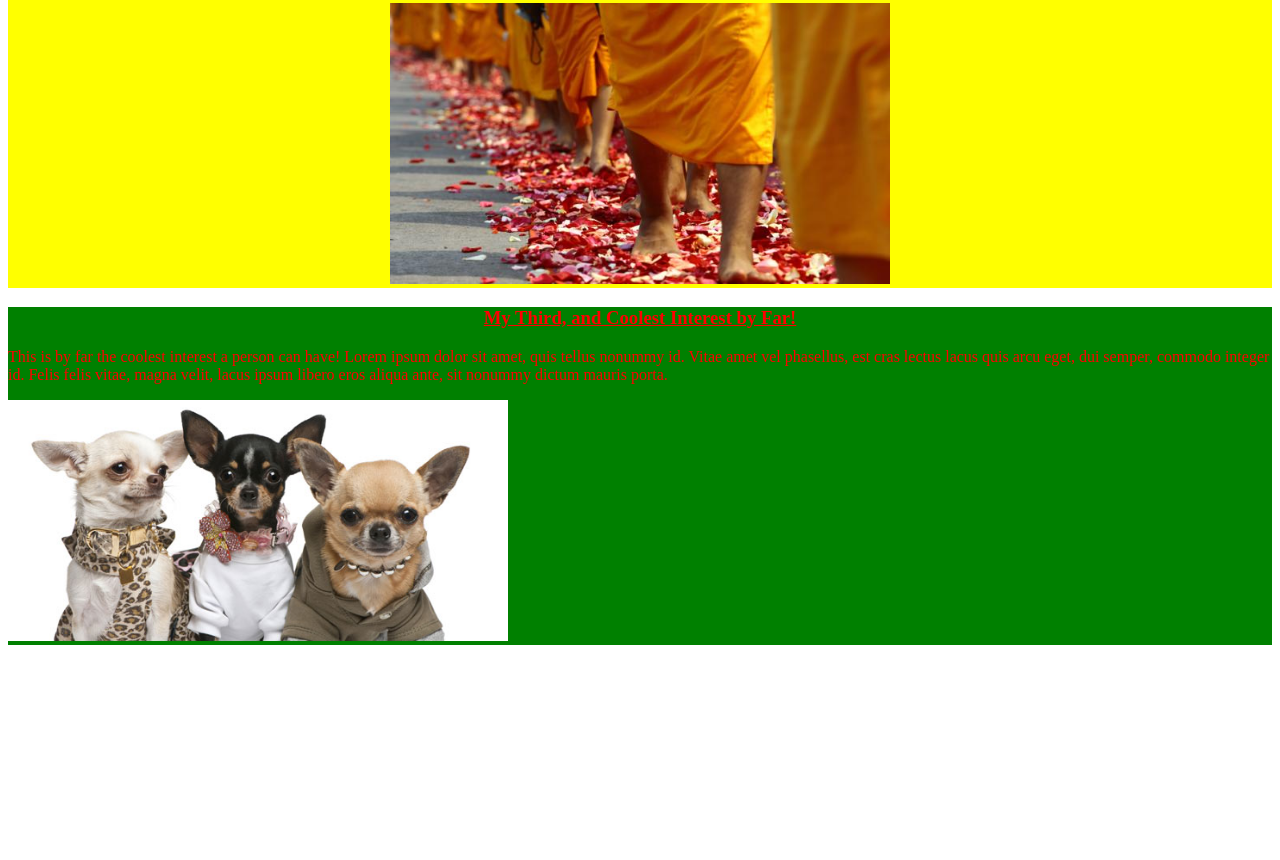
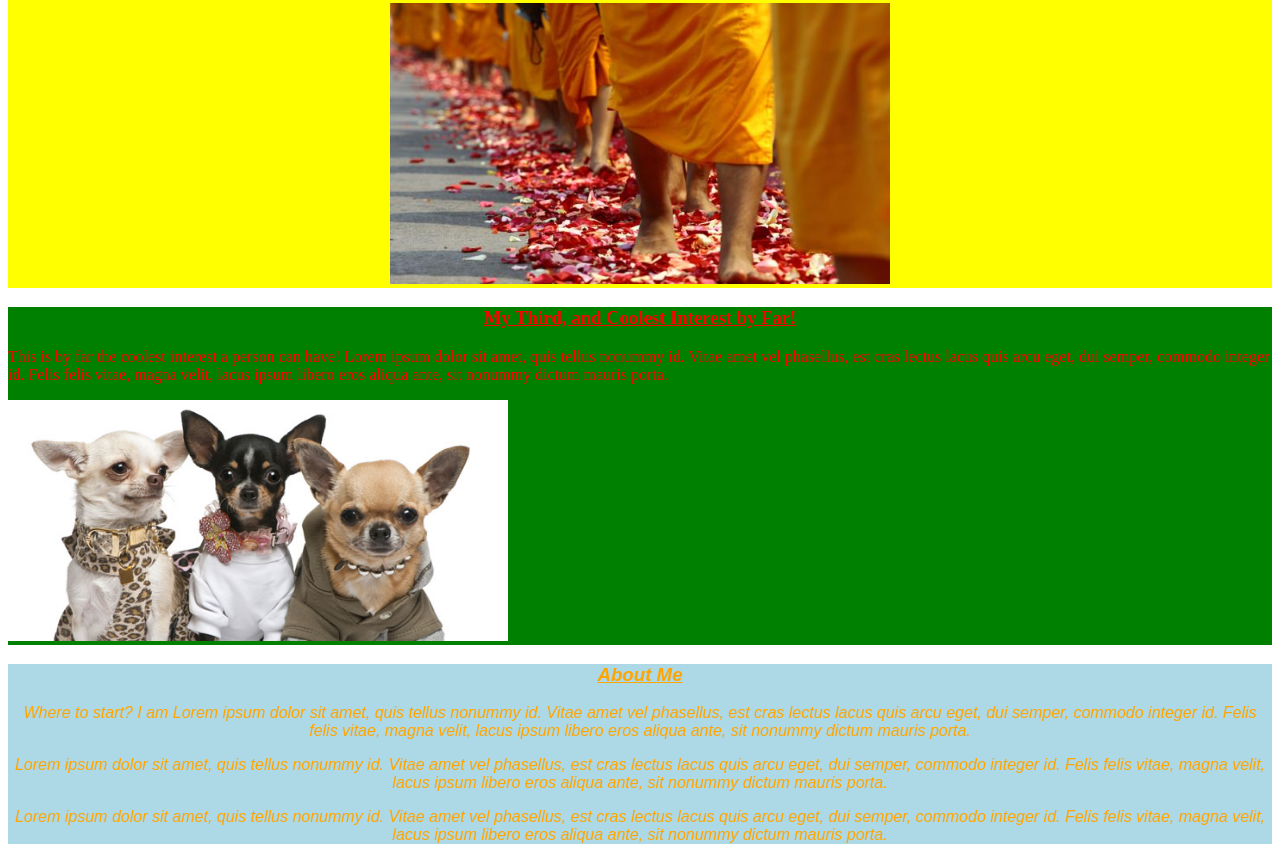
Before and after one commit to matthewrobison808/blog, a plain HTML site: page index.html in a window 1280 px wide. Shown: the part 702-1562 px from the top of the page. Before the commit the page ends 1355 px from the top, so only its background shows below. Drawn offline with Linux system fonts and the light colour scheme.

Commit message:
add about me section

```diff
--- a/css/styles.css
+++ b/css/styles.css
@@ -24,6 +24,14 @@
   text-align: left;
 }
 
+.about {
+  background-color: lightblue;
+  color: orange;
+  text-align: center;
+  font-style: italic;
+  font-family: fantasy;
+}
+
 img {
   width: 500px;
 }
--- a/index.html
+++ b/index.html
@@ -28,5 +28,12 @@
       <p>This is by far the coolest interest a person can have! Lorem ipsum dolor sit amet, quis tellus nonummy id. Vitae amet vel phasellus, est cras lectus lacus quis arcu eget, dui semper, commodo integer id. Felis felis vitae, magna velit, lacus ipsum libero eros aliqua ante, sit nonummy dictum mauris porta.</p>
       <img src="img/third.jpg">
     </div>
+
+    <div class="about">
+      <h3>About Me</h3>
+      <p>Where to start? I am Lorem ipsum dolor sit amet, quis tellus nonummy id. Vitae amet vel phasellus, est cras lectus lacus quis arcu eget, dui semper, commodo integer id. Felis felis vitae, magna velit, lacus ipsum libero eros aliqua ante, sit nonummy dictum mauris porta.</p>
+      <p>Lorem ipsum dolor sit amet, quis tellus nonummy id. Vitae amet vel phasellus, est cras lectus lacus quis arcu eget, dui semper, commodo integer id. Felis felis vitae, magna velit, lacus ipsum libero eros aliqua ante, sit nonummy dictum mauris porta.</p>
+      <p>Lorem ipsum dolor sit amet, quis tellus nonummy id. Vitae amet vel phasellus, est cras lectus lacus quis arcu eget, dui semper, commodo integer id. Felis felis vitae, magna velit, lacus ipsum libero eros aliqua ante, sit nonummy dictum mauris porta.</p>
+    </div>
   </body>
 </html>
```
